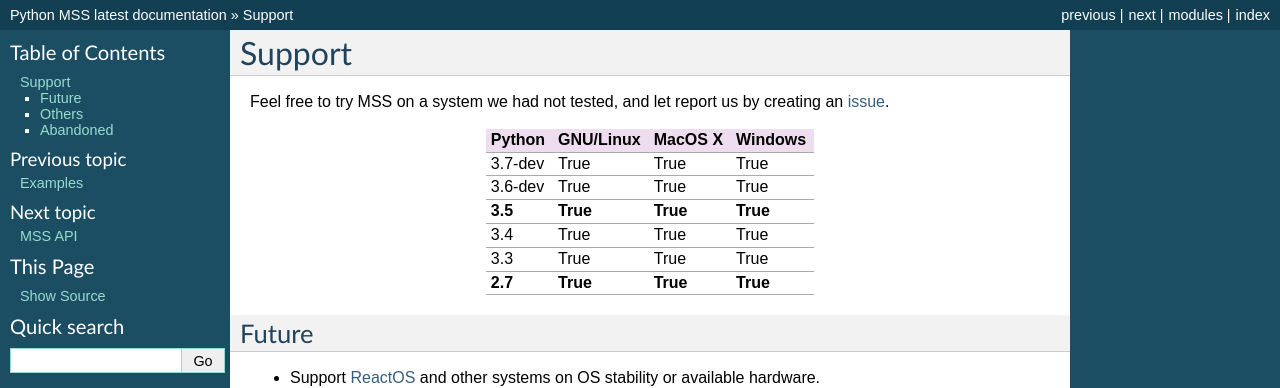
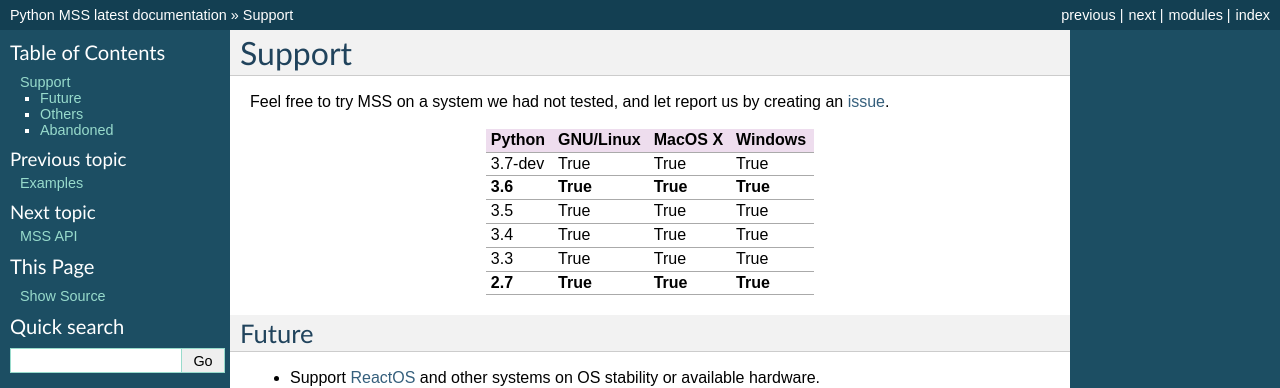
Before and after one commit to BoboTiG/python-mss, a Sphinx documentation site: the page built from docs/source/support.rst, in a window 1280 px wide. Shown: the top 388 px of the page. Built offline with Sphinx 7.4.7, drawn with Linux system fonts in a browser that asks for light colours.

Commit message:
Doc: Update supported Python versions

```diff
--- a/docs/source/support.rst
+++ b/docs/source/support.rst
@@ -9,9 +9,9 @@ Feel free to try MSS on a system we had not tested, and let report us by creatin
 +==========+===========+=============+===========+
 | 3.7-dev  | True      | True        | True      |
 +----------+-----------+-------------+-----------+
-| 3.6-dev  | True      | True        | True      |
+| **3.6**  | **True**  | **True**    | **True**  |
 +----------+-----------+-------------+-----------+
-| **3.5**  | **True**  | **True**    | **True**  |
+|   3.5    | True      | True        | True      |
 +----------+-----------+-------------+-----------+
 | 3.4      | True      | True        | True      |
 +----------+-----------+-------------+-----------+
```
